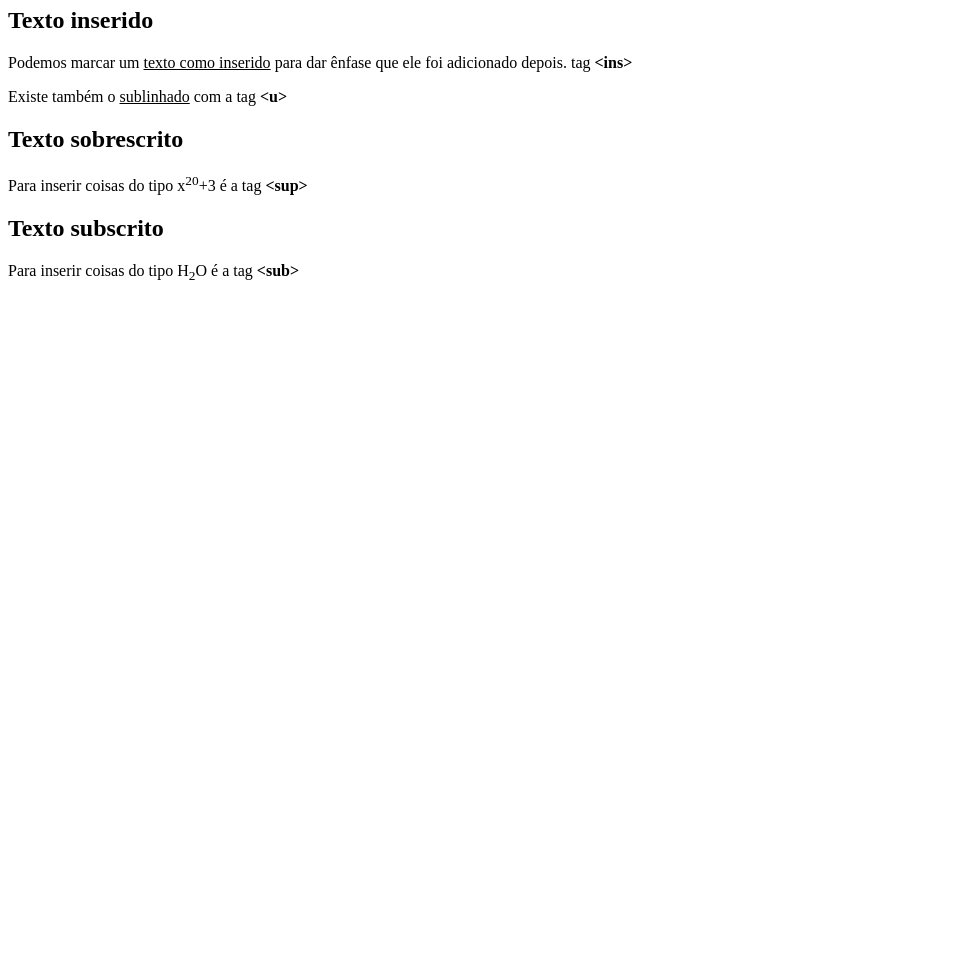
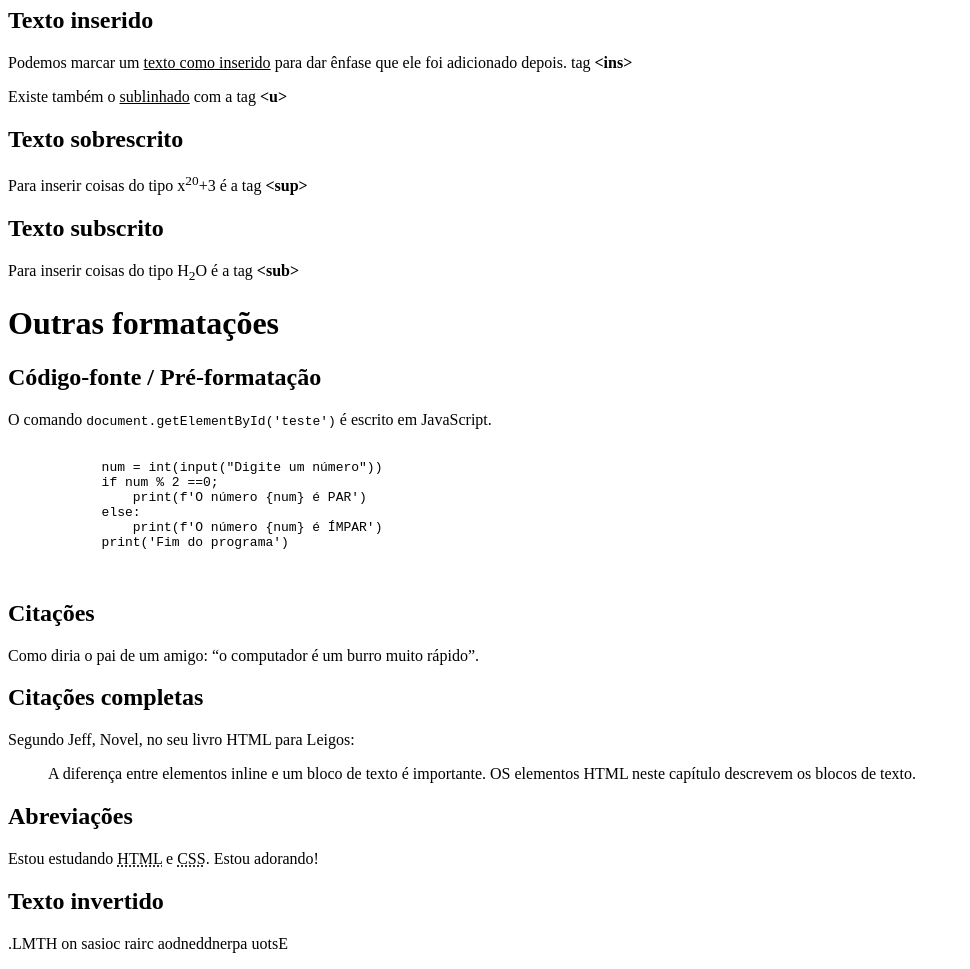
Before and after one commit to nalugao/html_css, a plain HTML site: page exercicios/ex008/index.html in a window 1280 px wide. Shown: the part 607-1576 px from the top of the page, without its empty margins (0-970 px from the left). Before the commit the page ends 907 px from the top, so only its background shows below. Drawn offline with Linux system fonts and the light colour scheme.

```diff
--- a/exercicios/ex008/index.html
+++ b/exercicios/ex008/index.html
@@ -36,5 +36,33 @@
 
     <h2>Texto subscrito</h2>
     <p>Para inserir coisas do tipo H<sub>2</sub>O é a tag <b>&lt;sub&gt;</b></p>
+
+        <h1>Outras formatações</h1>
+    <h2>Código-fonte / Pré-formatação</h2>
+    <p>O comando <code>document.getElementById('teste')</code> é escrito em JavaScript.</p>
+    <pre>
+        <code>
+            num = int(input("Digite um número"))
+            if num % 2 ==0;
+                print(f'O número {num} é PAR')
+            else:
+                print(f'O número {num} é ÍMPAR')
+            print('Fim do programa')
+        </code>
+    </pre>
+
+    <h2>Citações</h2>
+    <p>Como diria o pai de um amigo: <q>o computador é um burro muito rápido</q>.</p>
+    <h2>Citações completas</h2>
+    <p>Segundo Jeff, Novel, no seu livro HTML para Leigos:</p>
+    <blockquote cite="https://www.google.com.br/books/edition/HTML_XHTML_and_CSS_All_In_One_For_Dummie/-LdlRI0fT_UC?hl=pt-BR&gbpv=1&dq=html&pg=PA124&printsec=frontcover">
+        A diferença entre elementos inline e um bloco de texto é importante. OS elementos HTML neste capítulo descrevem os blocos de texto.
+    </blockquote>
+
+    <h2>Abreviações</h2>
+    <p>Estou estudando <abbr title="HyperText Markup Language">HTML</abbr> e <abbr title="Cascading Style Sheets">CSS</abbr>. Estou adorando!</p>
+
+    <h2>Texto invertido</h2>
+    <p><bdo dir="rtl">Estou aprenddendoa  criar coisas no HTML.</bdo></p>
 </body>
 </html>
```
Also changed, not shown: exercicios/ex009/index.html (added, +25 -0 lines).
